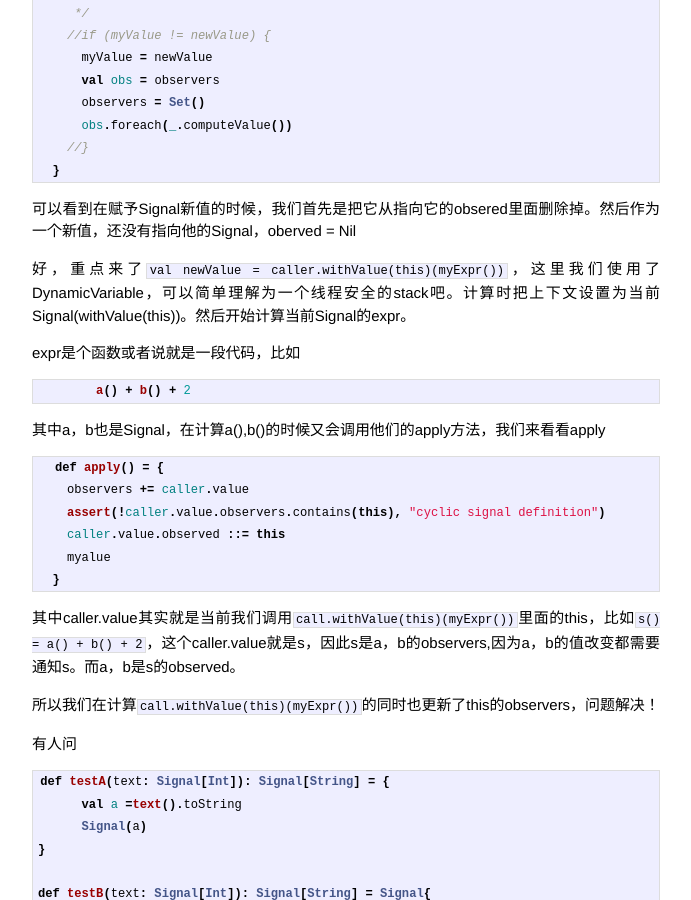
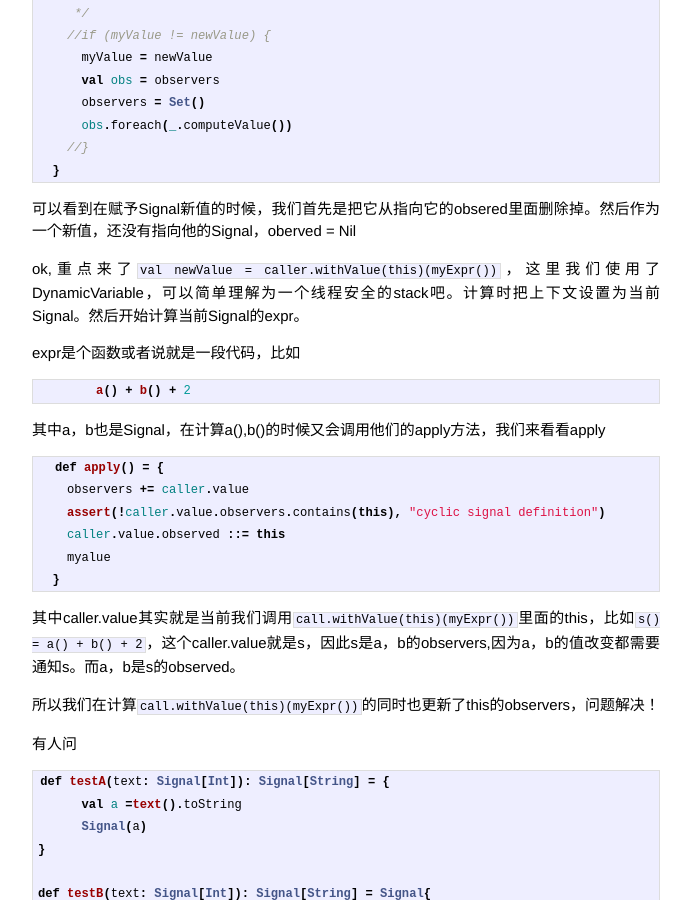
Before and after one commit to x1957/x1957.github.com, a Jekyll site: the page built from _posts/2015-04-26-Reactive-Programming-Signal.markdown, in a window 1280 px wide and 900 px high, scrolled down 817 px. Shown: the whole window, without its empty margins (294-985 px from the left). Built offline with Jekyll 4.4.1, drawn with Linux system fonts in a browser that asks for light colours; Markdown is read by kramdown in place of the engine named in the settings.

Commit message:
format frp

```diff
--- a/_posts/2015-04-26-Reactive-Programming-Signal.markdown
+++ b/_posts/2015-04-26-Reactive-Programming-Signal.markdown
@@ -47,7 +47,7 @@ protected def update(expr: => T): Unit = {
 
 可以看到在赋予Signal新值的时候，我们首先是把它从指向它的obsered里面删除掉。然后作为一个新值，还没有指向他的Signal，oberved = Nil
 
-好，重点来了<code>val newValue = caller.withValue(this)(myExpr())</code>，这里我们使用了DynamicVariable，可以简单理解为一个线程安全的stack吧。计算时把上下文设置为当前Signal(withValue(this))。然后开始计算当前Signal的expr。
+ok,重点来了<code>val newValue = caller.withValue(this)(myExpr())</code>，这里我们使用了DynamicVariable，可以简单理解为一个线程安全的stack吧。计算时把上下文设置为当前Signal。然后开始计算当前Signal的expr。
 
 expr是个函数或者说就是一段代码，比如
 {% highlight Scala %}
```
